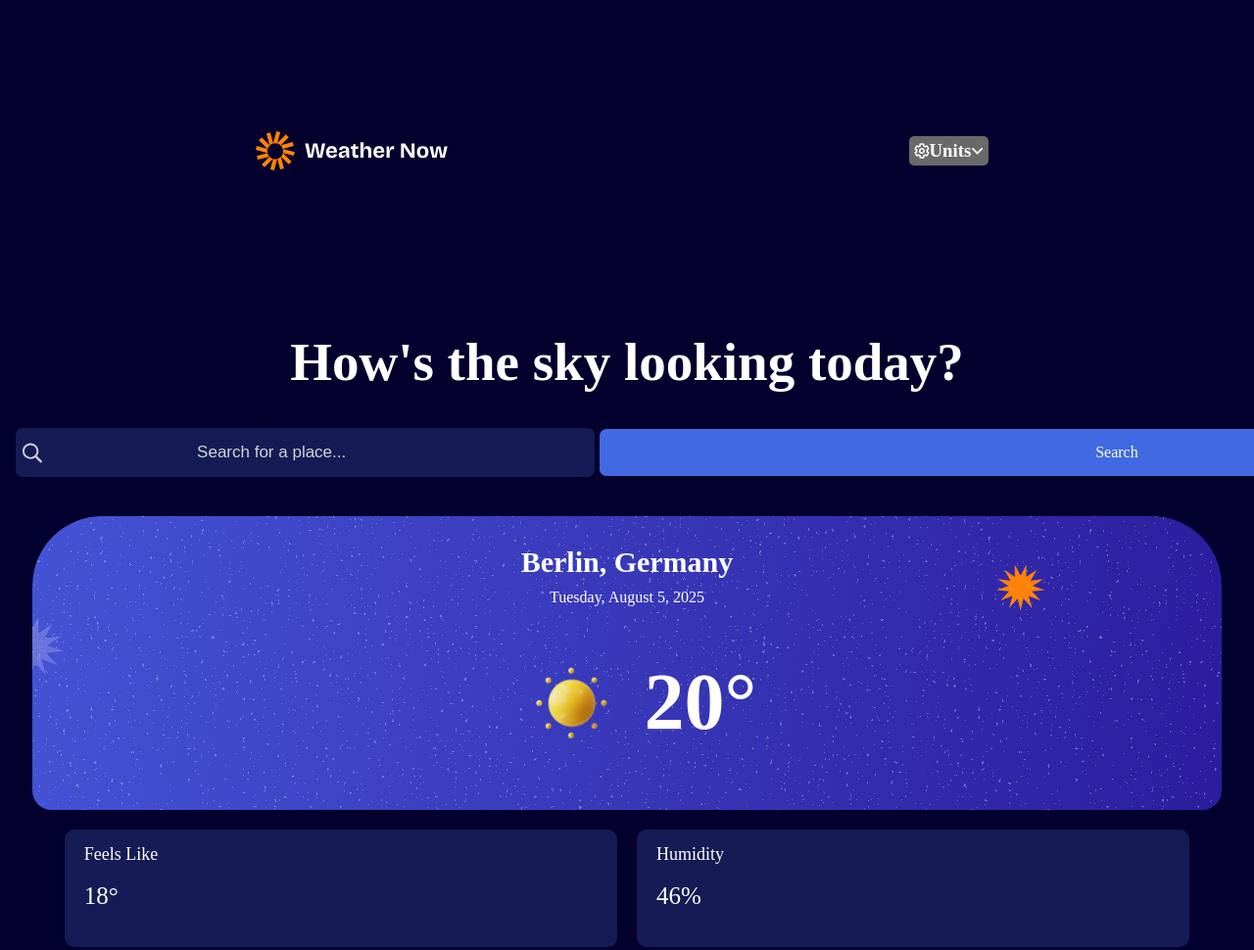
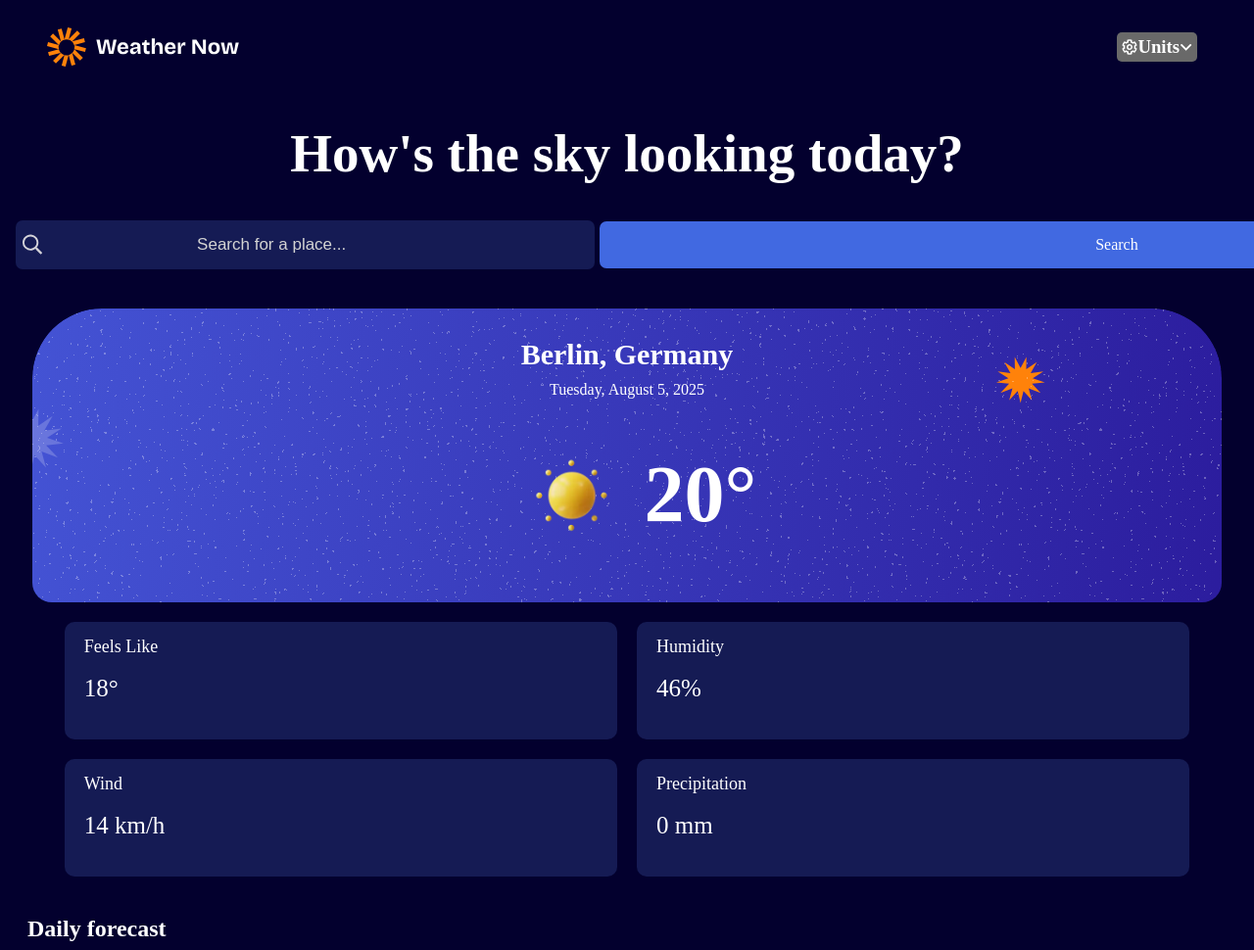
Before and after one commit to Ibraaahyyym/weather-app-FM30-Hackathon, a plain HTML site: page index.html in a window 1280 px wide. Shown: the top 970 px of the page at 98% size. Drawn offline with Linux system fonts and the light colour scheme; files whose address does not match are found by name.

Commit message:
Update ithe padding of the nav  element

```diff
--- a/index.html
+++ b/index.html
@@ -29,7 +29,7 @@
         display: flex;
         justify-content: space-between;
         align-items: center;
-        padding: 10% 20%;
+        padding: 20px 40px;
         background-color: #03002e; /*#151B54*/
       }
       .left {
```
